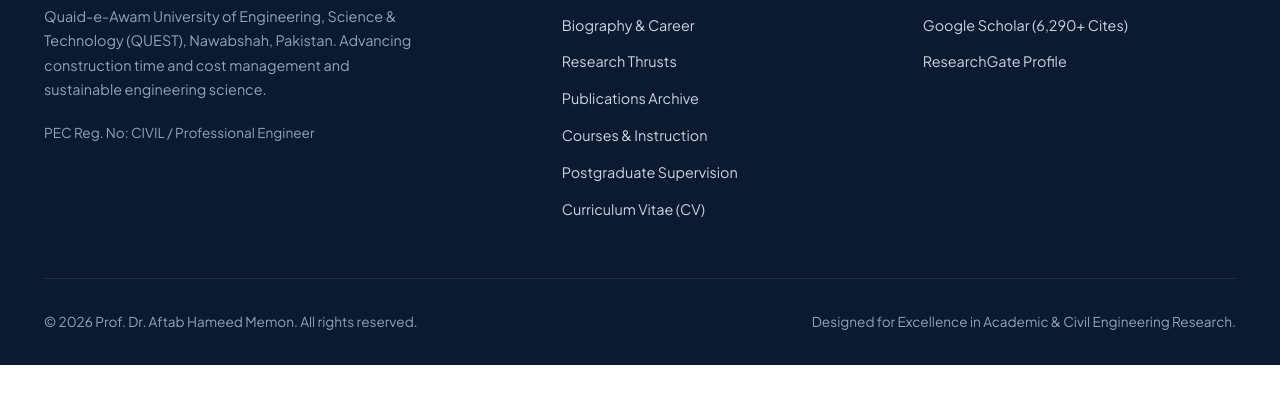
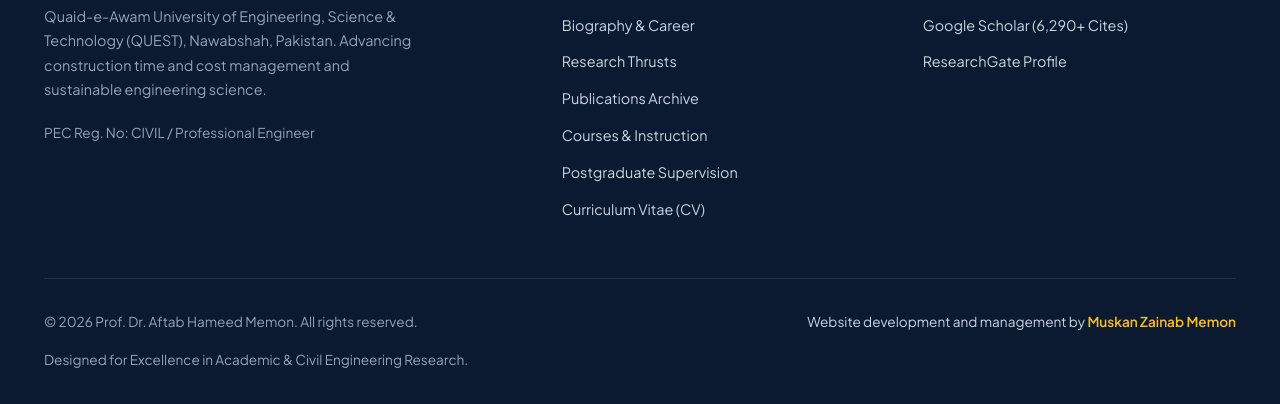
Before and after one commit to sanagarhussaini4296/Aftab-Hameed-Memon, a plain HTML site: page index.html in a window 1280 px wide. Shown: the part 1783-2187 px from the top of the page. Before the commit the page ends 2148 px from the top, so only its background shows below. Drawn offline with Linux system fonts and the light colour scheme; a web font is replaced by a local one.

Commit message:
Add website development and management credit for Muskan Zainab Memon to footer

```diff
--- a/css/style.css
+++ b/css/style.css
@@ -3292,6 +3292,8 @@ textarea.form-control {
   display: flex;
   align-items: center;
   justify-content: space-between;
+  flex-wrap: wrap;
+  gap: 1rem;
   padding-top: 2rem;
   border-top: 1px solid rgba(255, 255, 255, 0.1);
   font-size: 0.85rem;
--- a/index.html
+++ b/index.html
@@ -2505,6 +2505,9 @@
         <div>
           &copy; 2026 Prof. Dr. Aftab Hameed Memon. All rights reserved.
         </div>
+        <div class="footer-credit" style="color: #cbd5e1; font-size: 0.85rem;">
+          Website development and management by <strong style="color: #fbbf24; font-weight: 600;">Muskan Zainab Memon</strong>
+        </div>
         <div>
           Designed for Excellence in Academic &amp; Civil Engineering Research.
         </div>
```
